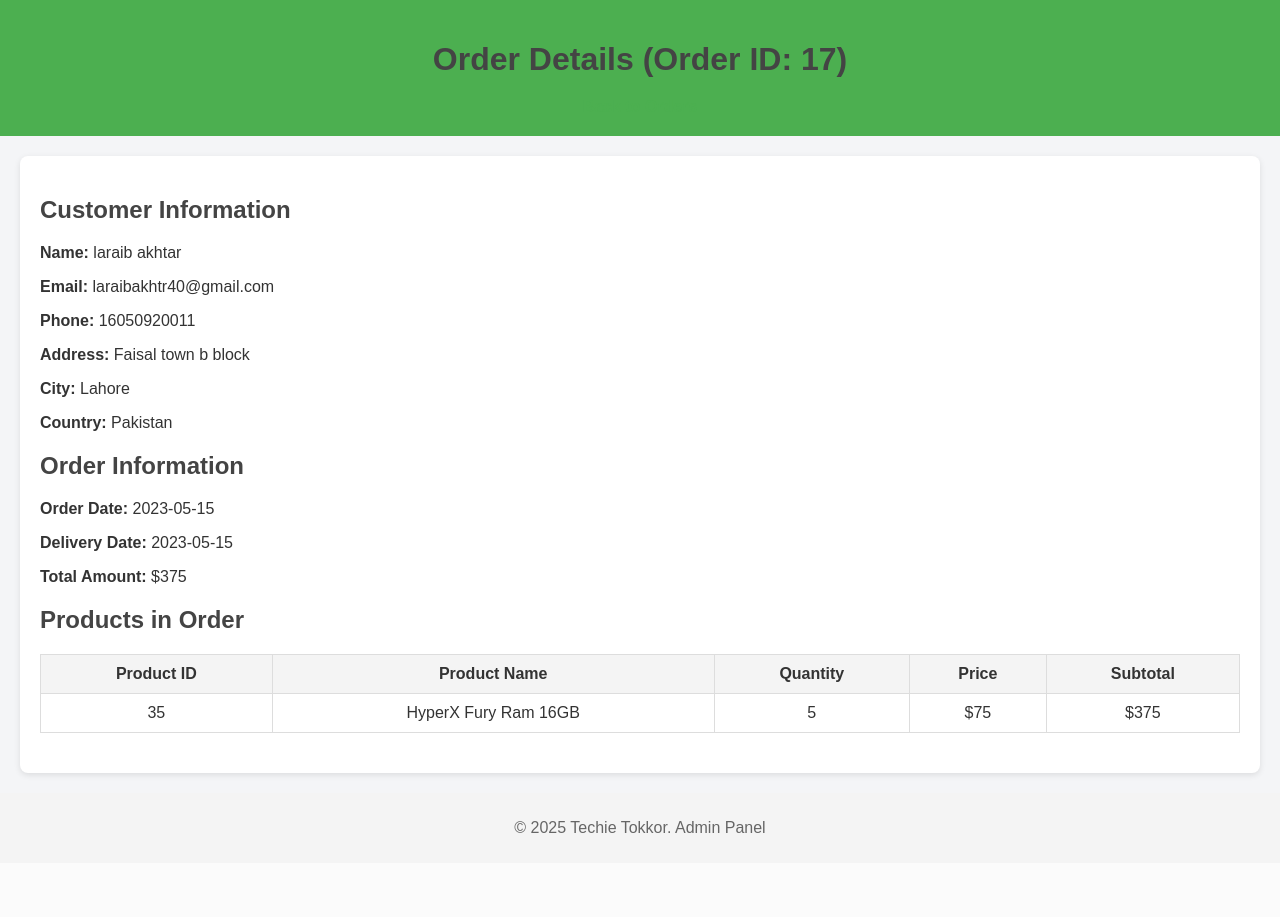
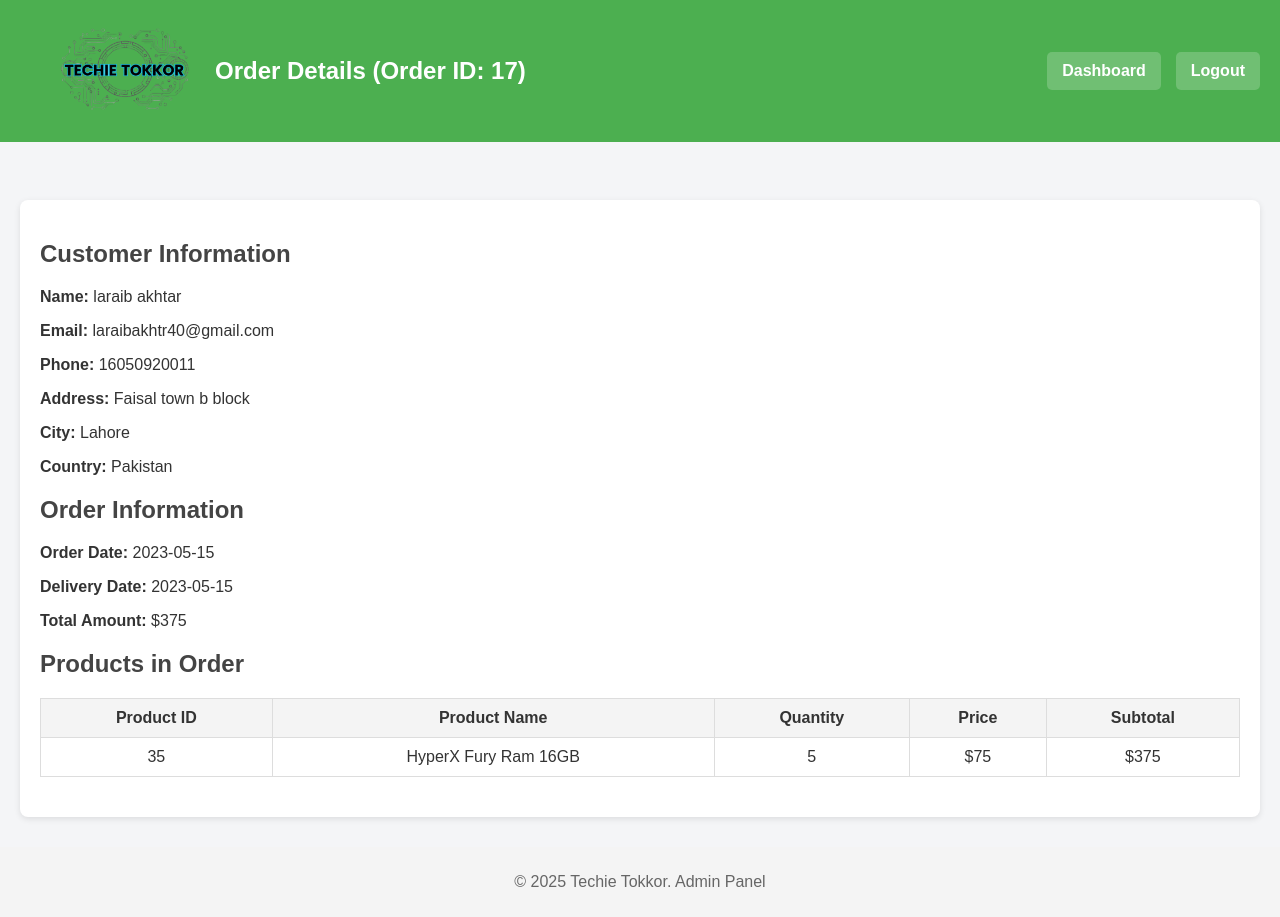
Before and after one commit to ridhwankhan/CSE370-Project, a PHP site: page /view_order.php?id=17 in a window 1280 px wide. Before the commit the page ends 833 px from the top, so only its background shows below. Run offline with PHP 8.4, Linux system fonts and the light colour scheme; a user stored in the database is signed in; data comes from the database, SQL or seed files in the repository; data that the repository does not hold is empty.

Commit message:
Updated CSS file all admin side

```diff
--- a/website/view_order.php
+++ b/website/view_order.php
@@ -57,16 +57,67 @@ $user = mysqli_fetch_assoc($user_result);
         }
 
         header {
-            padding: 20px;
-            text-align: center;
-            background: #4CAF50;
+            background-color: #4CAF50;
             color: white;
-            margin-bottom: 20px;
+            padding: 10px 0; /* Reduced padding */
+            position: fixed;
+            top: 0;
+            left: 0;
+            right: 0;
+            z-index: 1000;
+            display: flex;
+            align-items: center;
+            height: 122px; /* Reduced height */
+            justify-content: space-between;
+        }
+
+        .header-container {
+            display: flex;
+            align-items: center;
+            gap: 20px;
+            margin-left: 20px;
+        }
+
+
+        .logo {
+            width: 140px;
+            height: auto;
+            margin-left: 35px;
+            border-radius: 8px;
+        }
+
+        header h1 {
+            margin: 0;
+            font-size: 24px;
+            font-weight: bold;
+            color: white;
+        }
+
+        nav {
+            display: flex;
+            justify-content: flex-end;
+            align-items: center;
+            gap: 15px;
+            margin-right: 20px;
+        }
+
+        nav a {
+            text-decoration: none;
+            color: white;
+            font-weight: bold;
+            background: rgba(255, 255, 255, 0.2);
+            padding: 10px 15px;
+            border-radius: 5px;
+        }
+
+        nav a:hover {
+            background-color: white;
+            color: #4CAF50;
         }
 
         main {
             max-width: 1200px;
-            margin: 0 auto;
+            margin: 200px auto 30px;
             padding: 20px;
             background: white;
             border-radius: 8px;
@@ -109,16 +160,6 @@ $user = mysqli_fetch_assoc($user_result);
             background-color: #f1f1f1;
         }
 
-        a {
-            text-decoration: none;
-            color: #4CAF50;
-            font-weight: bold;
-        }
-
-        a:hover {
-            text-decoration: underline;
-        }
-
         footer {
             margin-top: 20px;
             text-align: center;
@@ -130,8 +171,16 @@ $user = mysqli_fetch_assoc($user_result);
 </head>
 <body>
     <header>
-        <h1>Order Details (Order ID: <?php echo $order_id; ?>)</h1>
-        <a href="order_management.php">Back to Orders</a>
+        <div class="header-container">
+            <a href="dashboard.php">
+                <img src="img/logo.png" alt="Techie Tokkor Logo" class="logo">
+            </a>
+            <h1>Order Details (Order ID: <?php echo $order_id; ?>)</h1>
+        </div>
+        <nav>
+            <a href="dashboard.php">Dashboard</a>
+            <a href="logout.php">Logout</a>
+        </nav>
     </header>
 
     <main>
```
Also changed, not shown: website/add_product.php (+49 -7 lines), website/dashboard.php (+22 -20 lines), website/edit_product.php (+32 -4 lines), website/inventory_management.php (+29 -23 lines), website/order_management.php (+50 -20 lines).
